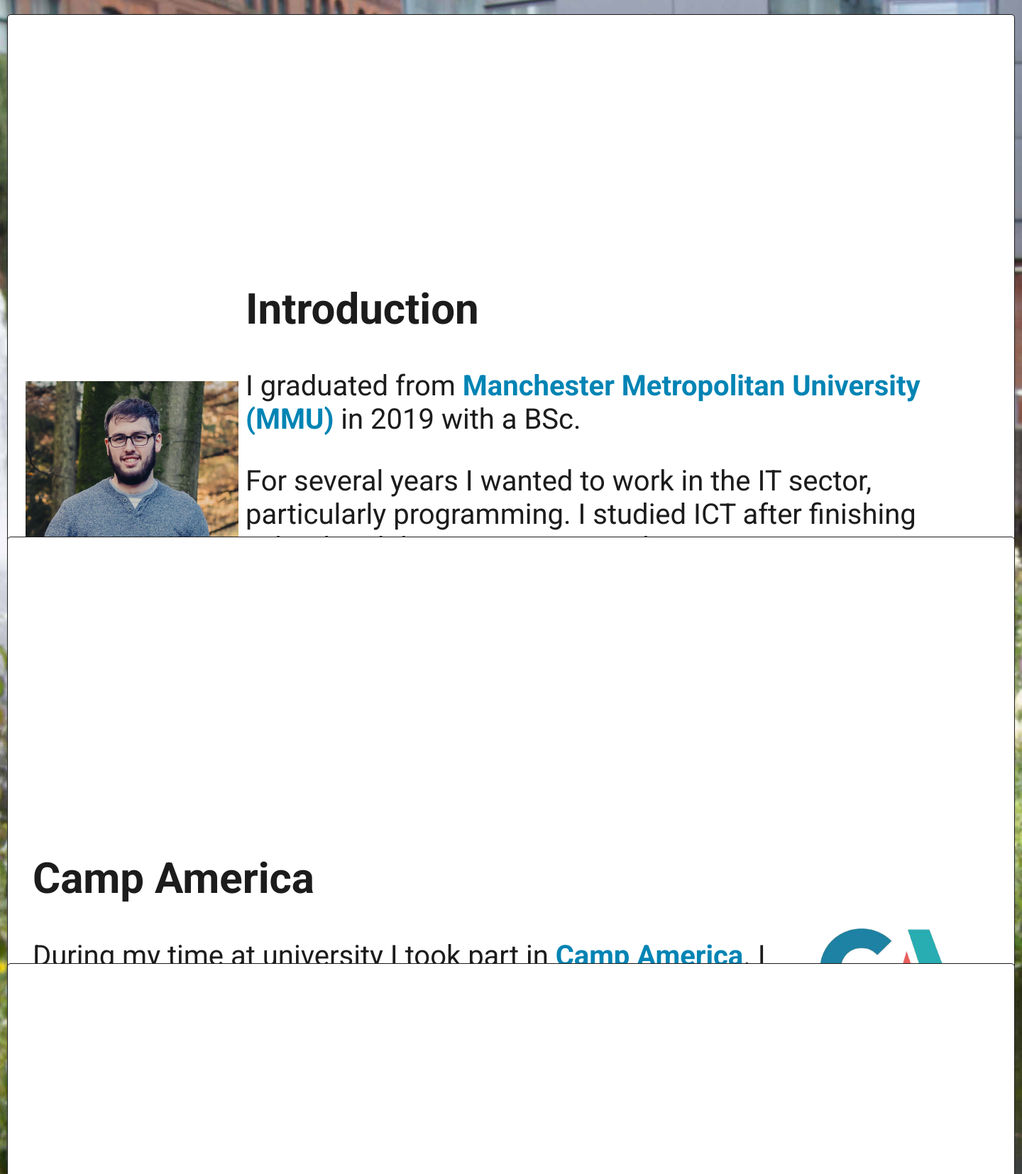
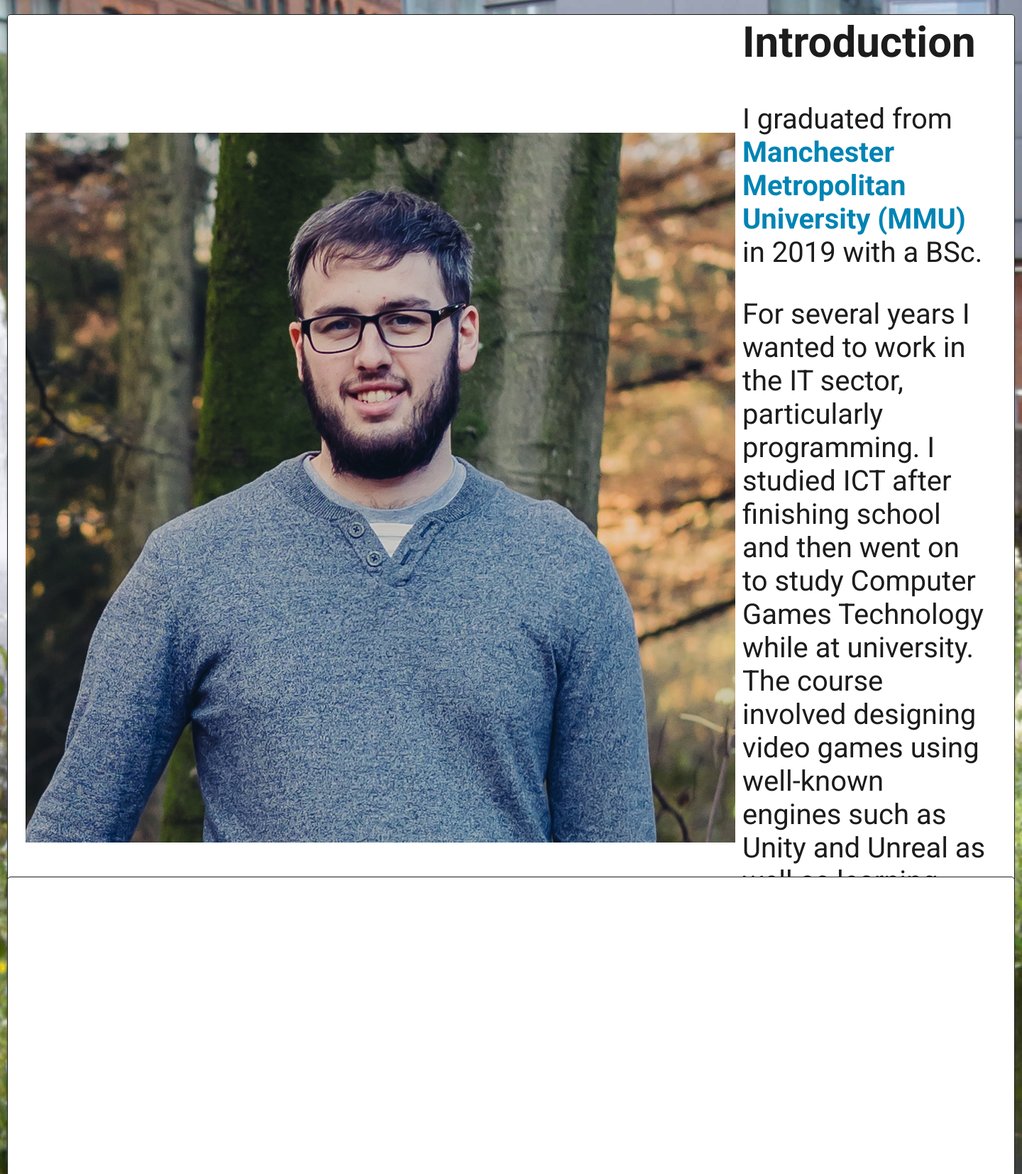
Before and after one commit to SimmsRyan97/lmonsol.github.io, a PHP site: page /about-me.html in a window 1440 px wide. Shown: the part 66-1720 px from the top of the page at 71% size. Run offline with PHP 8.4, Linux system fonts and the light colour scheme.

Commit message:
Update defaultStyle.css

```diff
--- a/css/defaultStyle.css
+++ b/css/defaultStyle.css
@@ -206,6 +206,7 @@ a.dark {
     display: flex;
     align-items: center;
 	position: relative;
+	height: 90vh;
 }
 
 .wrapper.dark {
@@ -216,10 +217,10 @@ a.dark {
     height: 100%;
 } */
 
-.wrapper img {
+/* .wrapper img {
     max-width: 450px;
     max-height: 300px;
-}
+} */
 
 .wrapper-fixed {
   position: fixed !important;
```
